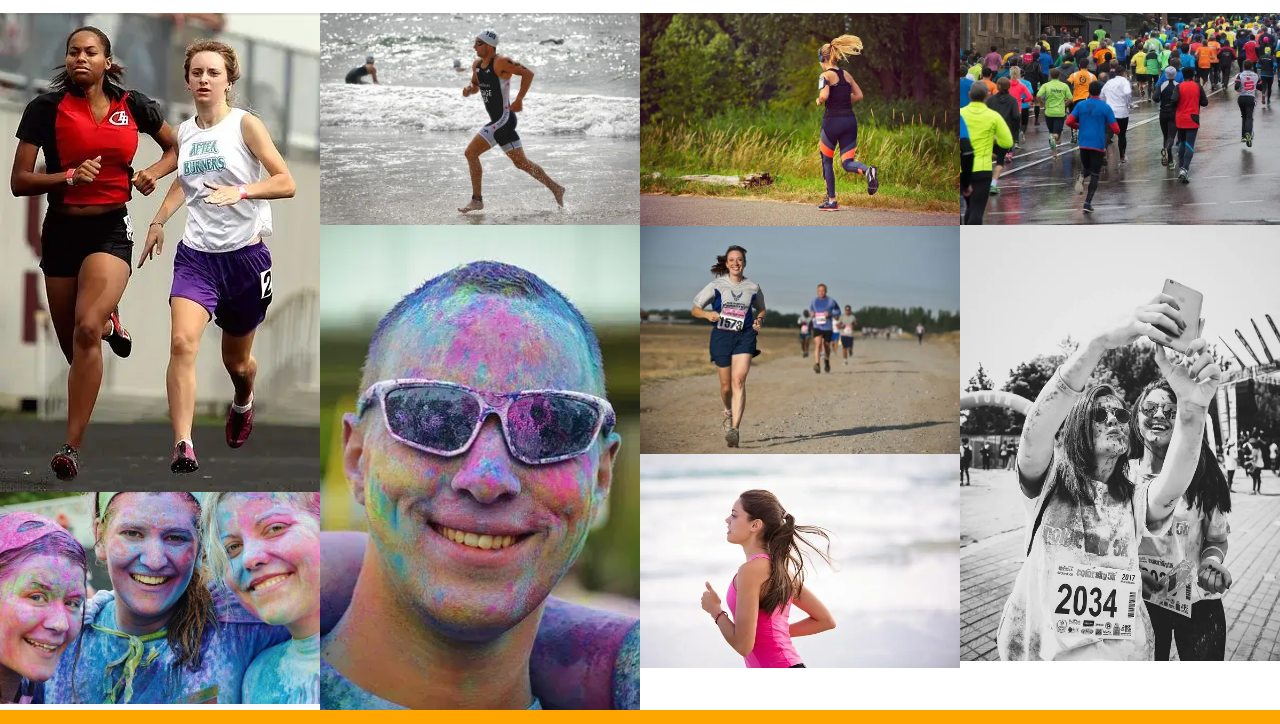
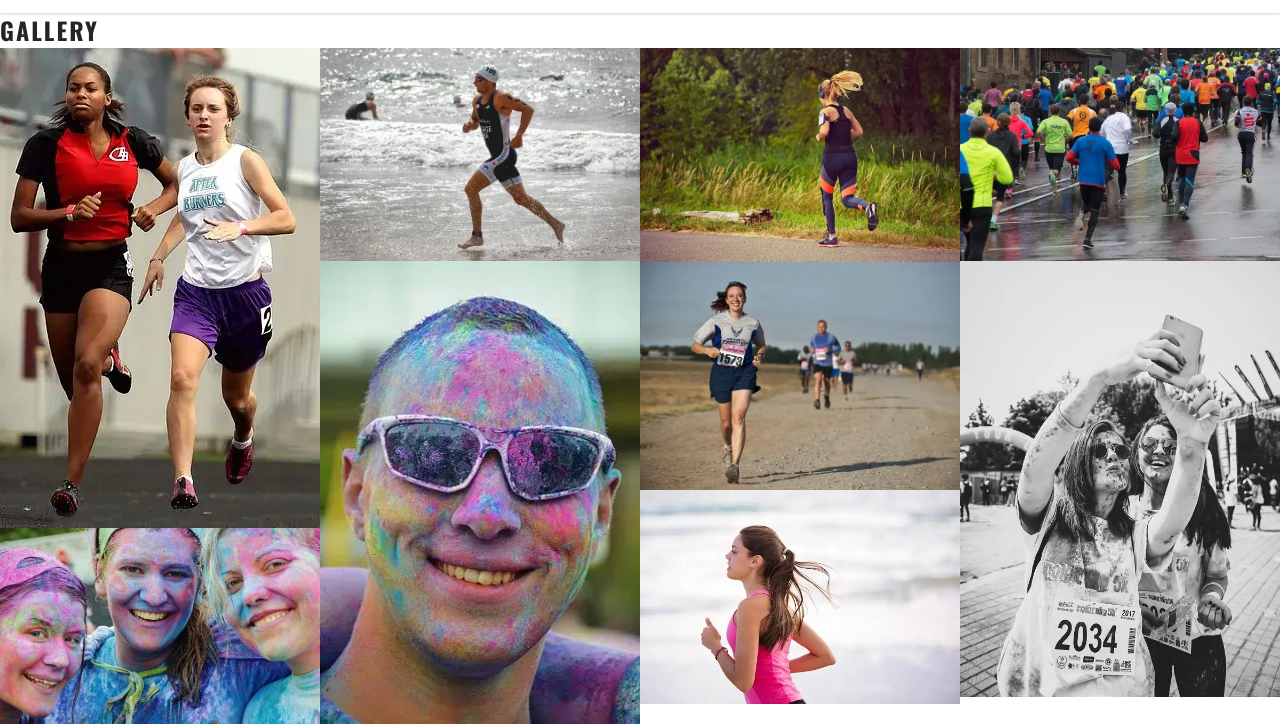
Before and after one commit to curtisnlogan/love-running-project, a plain HTML site: page gallery.html in a window 1280 px wide. Shown: the part 98-822 px from the top of the page. Drawn offline with nearby package versions, Linux system fonts and the light colour scheme.

Commit message:
feat: add hidden heading for validation reasons in gallery page

```diff
--- a/gallery.html
+++ b/gallery.html
@@ -63,6 +63,7 @@
         -->
     <main>
         <section class="gallery">
+            <h2 class="gallery__hidden-heading">Gallery</h2>
             <div class="gallery__photos">
                 <img src="assets/images/athletes.webp" alt="Two athletes running together">
                 <img src="assets/images/girls.webp" alt="Three girls at charity paint running festival">
```
